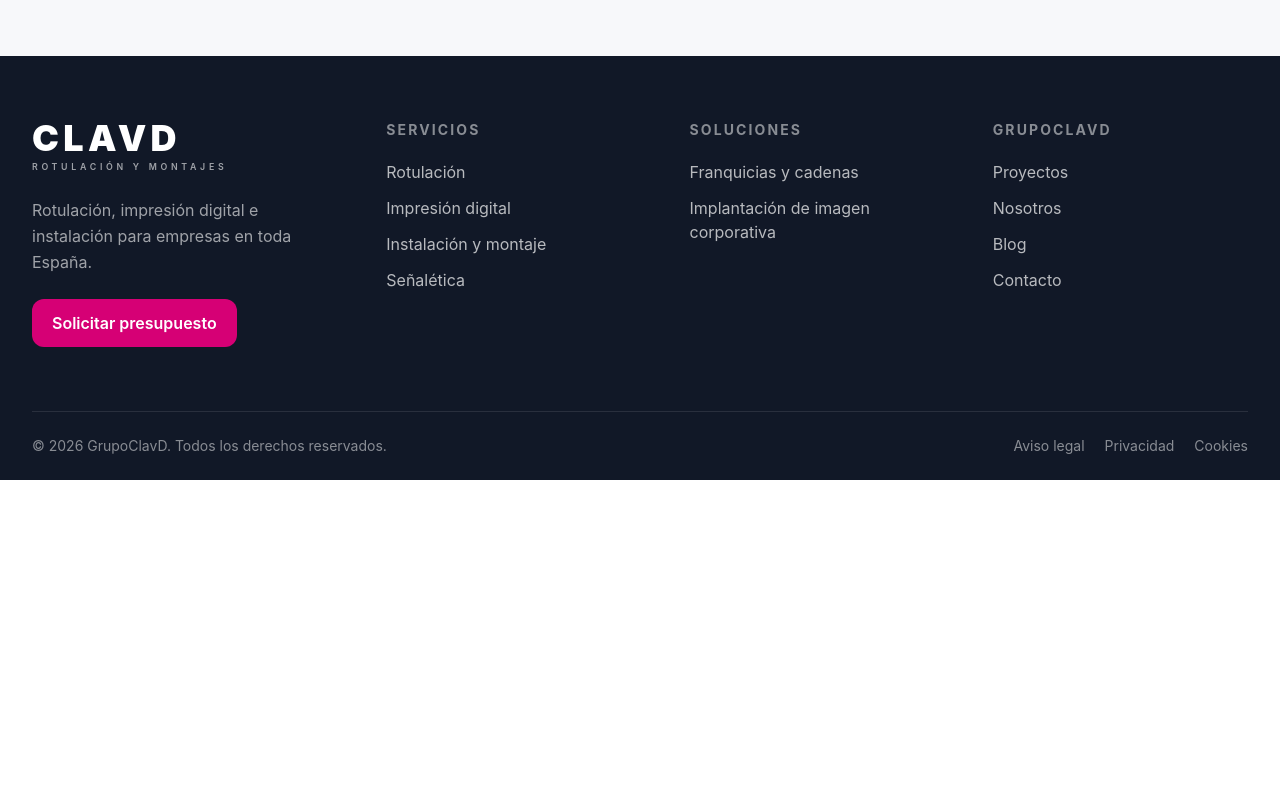
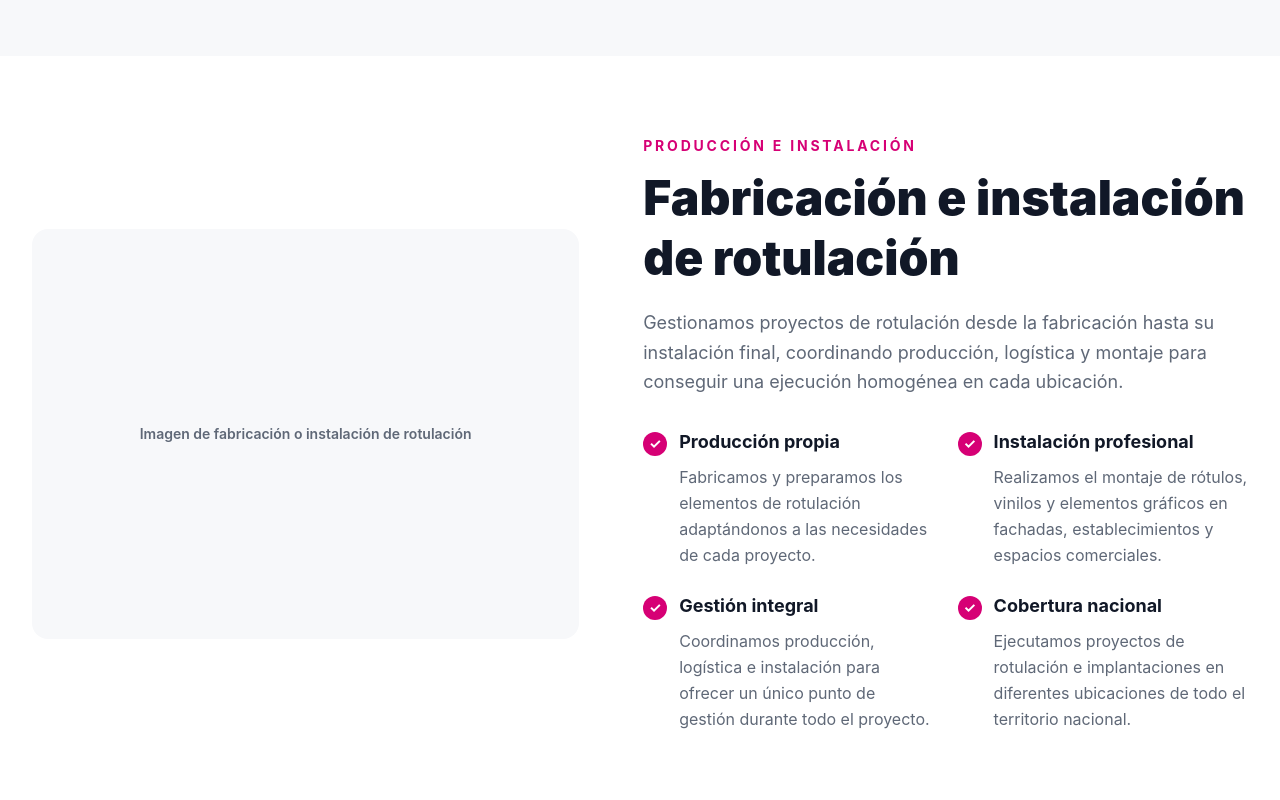
Before and after one commit to MC-19/grupoclavd-web, an Astro site: page /servicios/rotulacion in a window 1280 px wide. Shown: the part 2000-2800 px from the top of the page. Before the commit the page ends 2480 px from the top, so only its background shows below. Built offline with nearby package versions, Linux system fonts and the light colour scheme; Astro itself is replaced by a stand-in of ours.

Commit message:
feat(rotulacion): update service links and add production section

```diff
--- /dev/null
+++ b/src/components/sections/rotulacion/RotulacionProduction.astro
@@ -0,0 +1,95 @@
+---
+import Container from "@/components/ui/Container.astro";
+
+const features = [
+  {
+    title: "Producción propia",
+    description:
+      "Fabricamos y preparamos los elementos de rotulación adaptándonos a las necesidades de cada proyecto.",
+  },
+  {
+    title: "Instalación profesional",
+    description:
+      "Realizamos el montaje de rótulos, vinilos y elementos gráficos en fachadas, establecimientos y espacios comerciales.",
+  },
+  {
+    title: "Gestión integral",
+    description:
+      "Coordinamos producción, logística e instalación para ofrecer un único punto de gestión durante todo el proyecto.",
+  },
+  {
+    title: "Cobertura nacional",
+    description:
+      "Ejecutamos proyectos de rotulación e implantaciones en diferentes ubicaciones de todo el territorio nacional.",
+  },
+];
+---
+
+<section class="py-16 lg:py-20">
+  <Container>
+    <div
+      class="grid items-center gap-12 lg:grid-cols-[0.95fr_1.05fr] lg:gap-16"
+    >
+      <!-- Imagen -->
+      <div
+        class="aspect-4/3 overflow-hidden rounded-2xl bg-(--color-surface-muted)"
+      >
+        <div
+          class="flex h-full items-center justify-center px-6 text-center text-sm font-semibold text-(--color-foreground-muted)"
+        >
+          Imagen de fabricación o instalación de rotulación
+        </div>
+      </div>
+
+      <!-- Contenido -->
+      <div>
+        <p
+          class="mb-3 text-sm font-bold uppercase tracking-[0.2em] text-(--color-accent-500)"
+        >
+          Producción e instalación
+        </p>
+
+        <h2
+          class="text-3xl font-black leading-tight text-(--color-foreground) sm:text-4xl lg:text-5xl"
+        >
+          Fabricación e instalación de rotulación
+        </h2>
+
+        <p
+          class="mt-5 max-w-2xl text-lg leading-relaxed text-(--color-foreground-muted)"
+        >
+          Gestionamos proyectos de rotulación desde la fabricación hasta su
+          instalación final, coordinando producción, logística y montaje para
+          conseguir una ejecución homogénea en cada ubicación.
+        </p>
+
+        <div class="mt-8 grid gap-6 sm:grid-cols-2">
+          {
+            features.map((feature) => (
+              <div>
+                <div class="flex items-start gap-3">
+                  <span
+                    class="mt-1 flex h-6 w-6 shrink-0 items-center justify-center rounded-full bg-(--color-accent-500) text-sm font-bold text-white"
+                    aria-hidden="true"
+                  >
+                    ✓
+                  </span>
+
+                  <div>
+                    <h3 class="text-lg font-bold text-(--color-foreground)">
+                      {feature.title}
+                    </h3>
+
+                    <p class="mt-2 leading-relaxed text-(--color-foreground-muted)">
+                      {feature.description}
+                    </p>
+                  </div>
+                </div>
+              </div>
+            ))
+          }
+        </div>
+      </div>
+    </div>
+  </Container>
+</section>
--- a/src/components/sections/rotulacion/RotulacionTypes.astro
+++ b/src/components/sections/rotulacion/RotulacionTypes.astro
@@ -1,47 +1,48 @@
 ---
 import Container from "@/components/ui/Container.astro";
+import { paths } from "@/data/navigation";
 
 const services = [
   {
     title: "Fachadas y rótulos luminosos",
     description:
       "Diseño, fabricación e instalación de rótulos y elementos luminosos para fachadas comerciales y corporativas.",
-    href: "/servicios/rotulacion/rotulos-luminosos-fachadas/",
+    href: paths.illuminatedSigns,
     image: null,
   },
   {
     title: "Letras corpóreas",
     description:
       "Letras corpóreas para fachadas, interiores, comercios y espacios corporativos, adaptadas a la imagen de cada marca.",
-    href: "/servicios/rotulacion/letras-corporeas/",
+    href: paths.dimensionalLetters,
     image: null,
   },
   {
     title: "Rotulación de vehículos y flotas",
     description:
       "Rotulación mediante vinilos para vehículos comerciales y flotas, desde actuaciones individuales hasta implantaciones de mayor escala.",
-    href: "/servicios/rotulacion/vehiculos/",
+    href: paths.vehicles,
     image: null,
   },
   {
     title: "Vinilos",
     description:
       "Vinilos de corte e impresión para escaparates, paredes, cristales, superficies comerciales y campañas promocionales.",
-    href: "/servicios/rotulacion/vinilos/",
+    href: paths.vinyls,
     image: null,
   },
   {
     title: "Señalética",
     description:
       "Soluciones de señalización interior y exterior para empresas, establecimientos y espacios corporativos.",
-    href: "/servicios/senaletica/",
+    href: paths.wayfinding,
     image: null,
   },
   {
     title: "Escaparates",
     description:
       "Rotulación y gráfica promocional para escaparates, campañas comerciales y puntos de venta.",
-    href: "/servicios/rotulacion/escaparates/",
+    href: paths.shopWindows,
     image: null,
   },
 ];
--- a/src/data/navigation.ts
+++ b/src/data/navigation.ts
@@ -7,7 +7,9 @@ export const paths = {
   dimensionalLetters: "/servicios/rotulacion/letras-corporeas/",
   illuminatedSigns: "/servicios/rotulacion/rotulos-luminosos-fachadas/",
   vehicles: "/servicios/rotulacion/vehiculos/",
+  vinyls: "/servicios/rotulacion/vinilos/",
   wayfinding: "/servicios/rotulacion/senaletica/",
+  shopWindows: "/servicios/rotulacion/escaparates/",
   projects: "/proyectos/",
   blog: "/blog/",
   contact: "/contacto/",
--- a/src/pages/servicios/rotulacion.astro
+++ b/src/pages/servicios/rotulacion.astro
@@ -1,5 +1,6 @@
 ---
 import RotulacionHero from "@/components/sections/rotulacion/RotulacionHero.astro";
+import RotulacionProduction from "@/components/sections/rotulacion/RotulacionProduction.astro";
 import RotulacionTypes from "@/components/sections/rotulacion/RotulacionTypes.astro";
 import BaseLayout from "@/layouts/BaseLayout.astro";
 ---
@@ -10,4 +11,5 @@ import BaseLayout from "@/layouts/BaseLayout.astro";
 >
   <RotulacionHero />
   <RotulacionTypes />
+  <RotulacionProduction />
 </BaseLayout>
```
